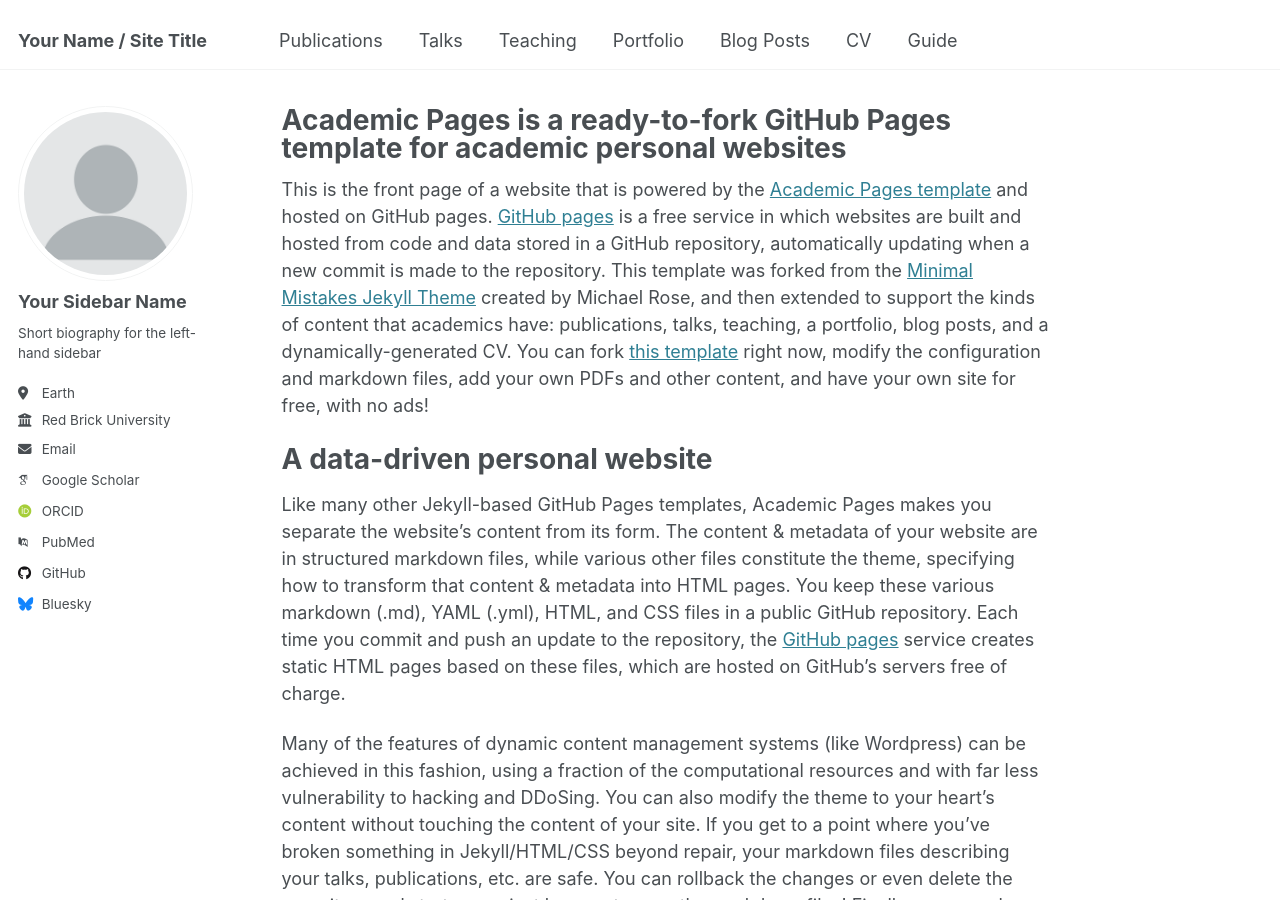
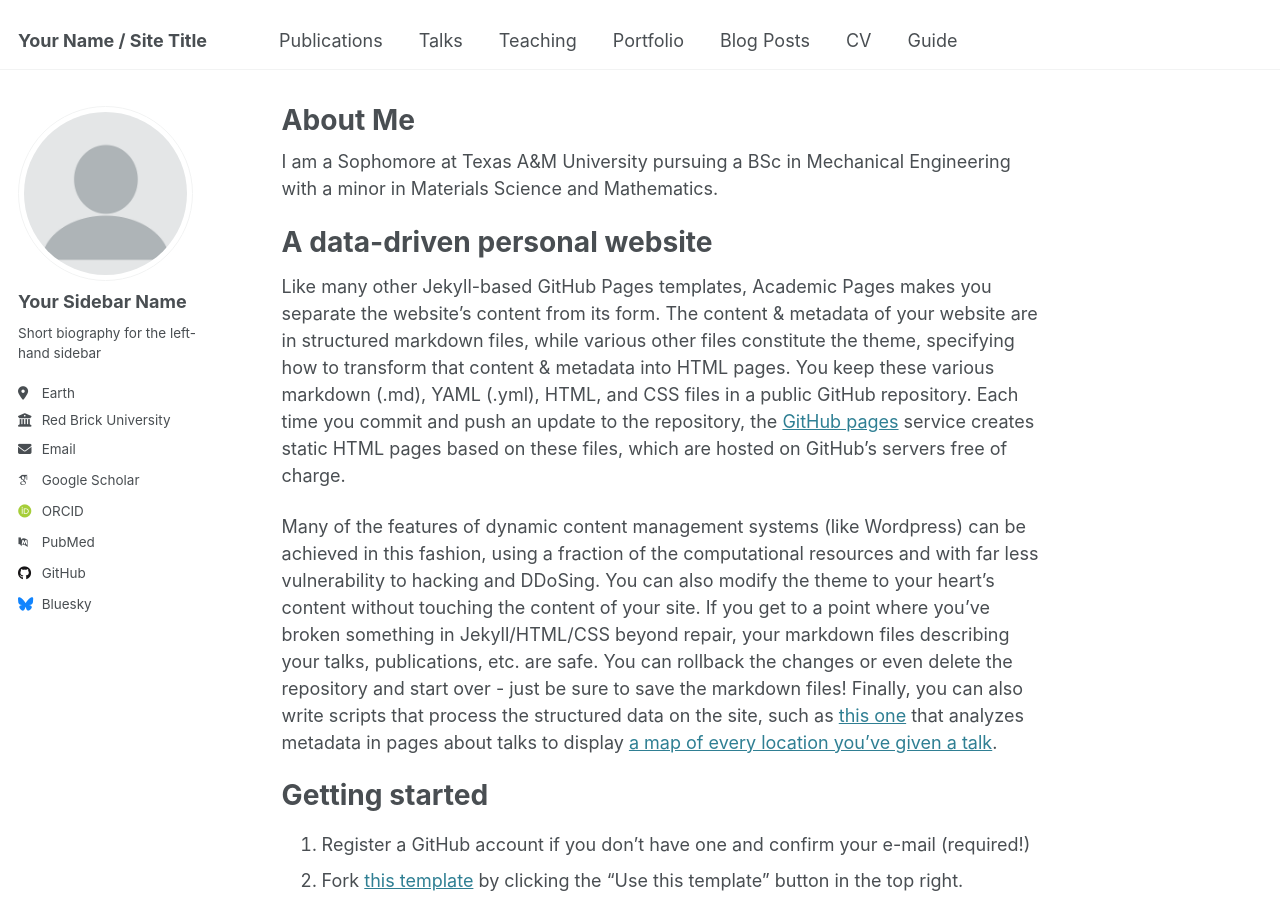
Before and after one commit to menezesmark/menezesmark.github.io, a Jekyll site: the page built from _pages/about.md, in a window 1280 px wide and 900 px high. Built offline with Jekyll 4.4.1, drawn with Linux system fonts in a browser that asks for light colours; some web fonts are replaced.

Commit message:
Update about.md

```diff
--- a/_pages/about.md
+++ b/_pages/about.md
@@ -1,13 +1,13 @@
 ---
 permalink: /
-title: "Academic Pages is a ready-to-fork GitHub Pages template for academic personal websites"
+title: "About Me"
 author_profile: true
 redirect_from:
   - /about/
   - /about.html
 ---
 
-This is the front page of a website that is powered by the [Academic Pages template](https://github.com/academicpages/academicpages.github.io) and hosted on GitHub pages. [GitHub pages](https://pages.github.com) is a free service in which websites are built and hosted from code and data stored in a GitHub repository, automatically updating when a new commit is made to the repository. This template was forked from the [Minimal Mistakes Jekyll Theme](https://mmistakes.github.io/minimal-mistakes/) created by Michael Rose, and then extended to support the kinds of content that academics have: publications, talks, teaching, a portfolio, blog posts, and a dynamically-generated CV. You can fork [this template](https://github.com/academicpages/academicpages.github.io) right now, modify the configuration and markdown files, add your own PDFs and other content, and have your own site for free, with no ads!
+I am a Sophomore at Texas A&M University pursuing a BSc in Mechanical Engineering with a minor in Materials Science and Mathematics.
 
 A data-driven personal website
 ======
```
